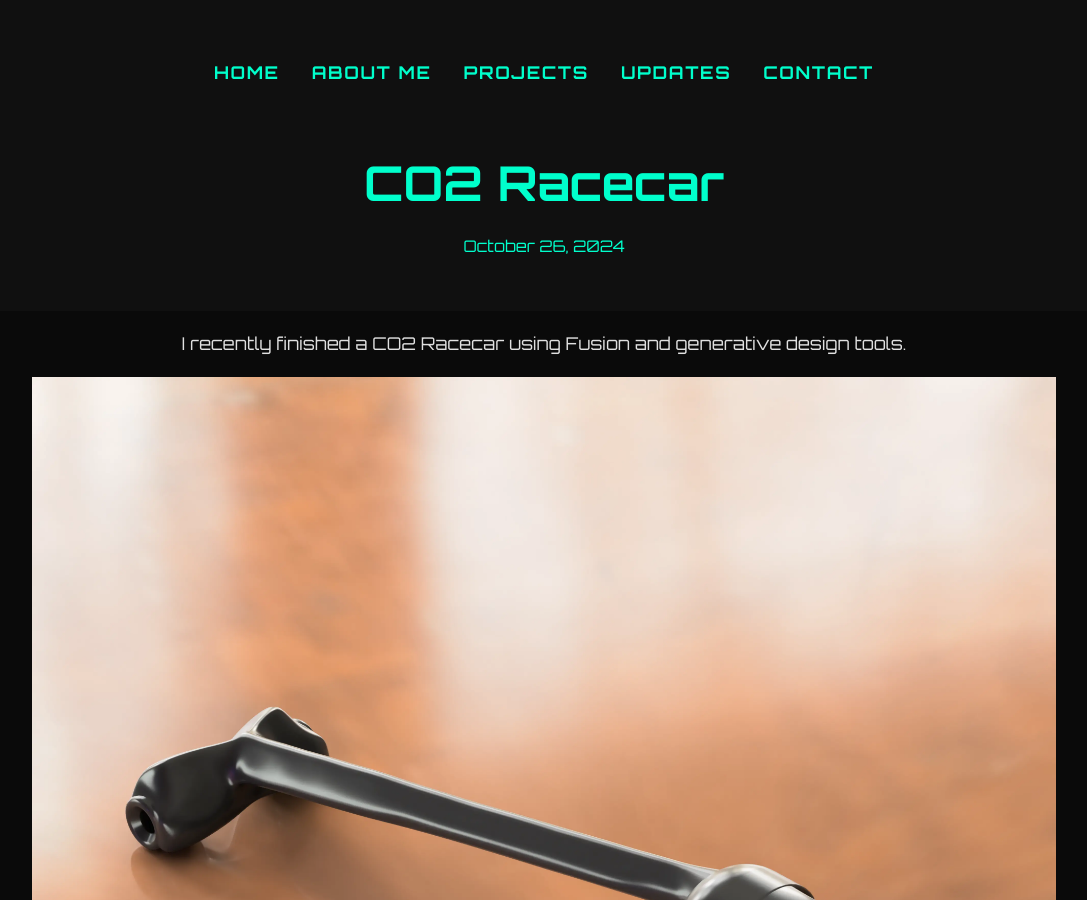
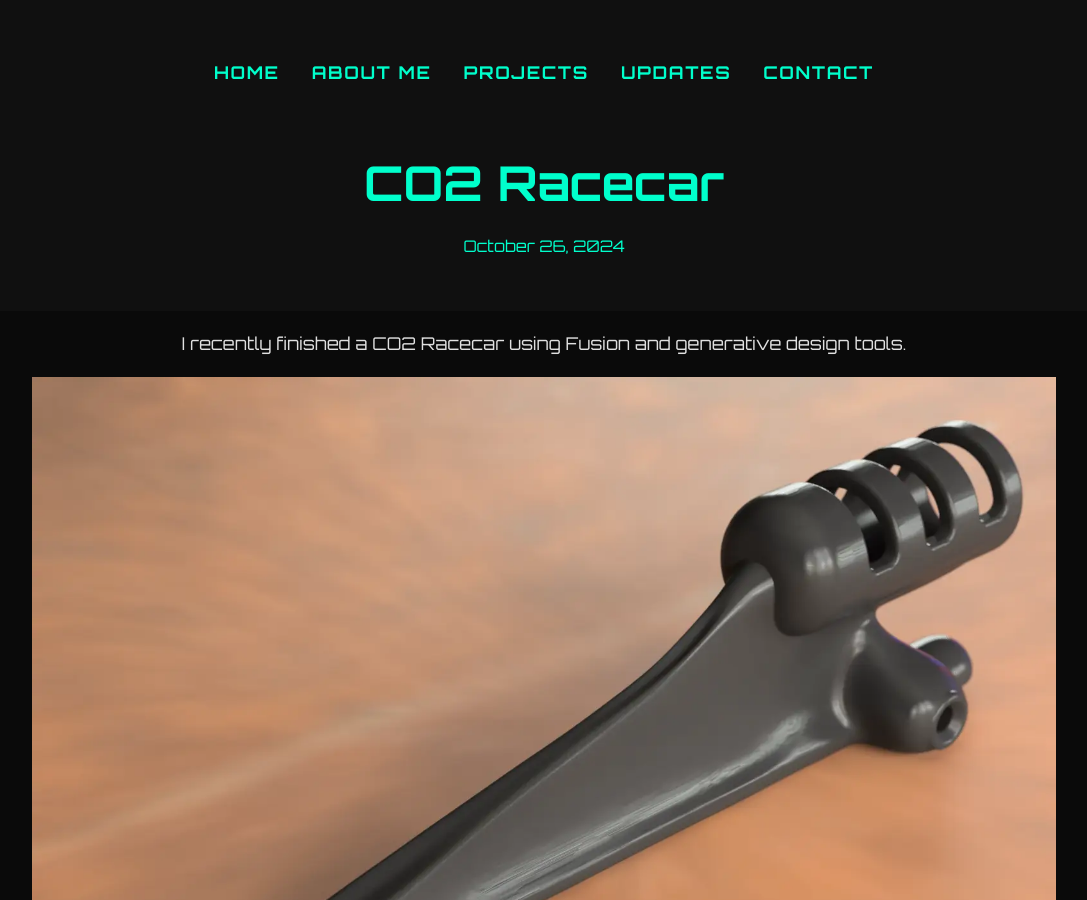
Before and after one commit to electricmasquerade/electricmasquerade.github.io, a Jekyll site: the page built from _posts/2024-10-25-co2-racer.md, in a window 1280 px wide and 900 px high. Shown: the whole window, without its empty margins (96-1183 px from the left). Built offline with Jekyll 4.4.1, drawn with Linux system fonts in a browser that asks for light colours.

Commit message:
minor bug fixes

```diff
--- a/_posts/2024-10-25-testpost.md
+++ b/_posts/2024-10-25-co2-racer.md
@@ -7,7 +7,7 @@ categories: 3d-printing
 
 I recently finished a CO2 Racecar using Fusion and generative design tools.
 
-![CO2 Racer](/images/co2_car_2.webp)
+![CO2 Racer](/images/co2_racer_final.webp)
 
 ### The Design Process
 I started by sketching out the design and then moved on to creating a 3D model in Fusion 360. I used generative design tools to optimize the design for weight and strength.
```
